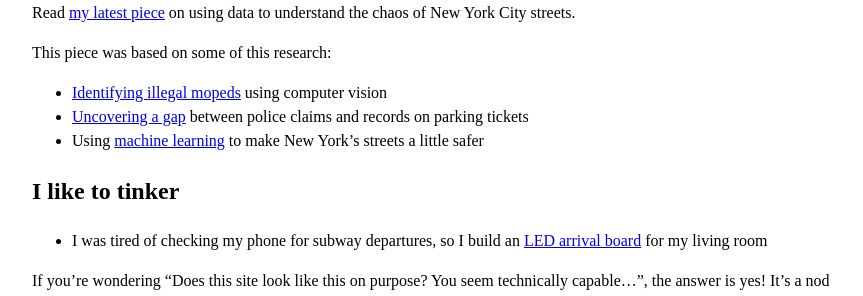
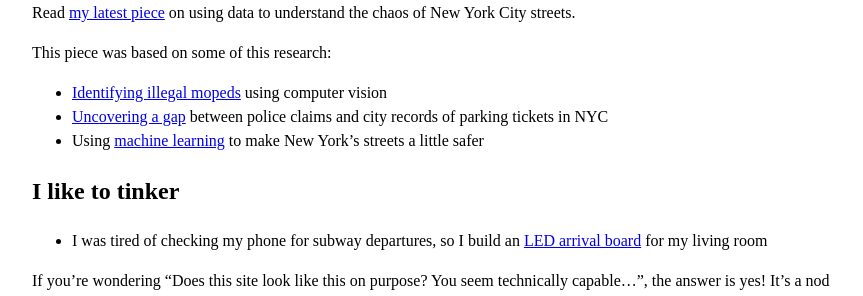
Before and after one commit to benarnav/benarnav.github.io, a Jekyll site: the page built from index.md, in a window 1280 px wide. Shown: the part 350-646 px from the top of the page, without its empty margins (208-1071 px from the left). Built offline with Jekyll 4.4.1, drawn with Linux system fonts in a browser that asks for light colours.

Commit message:
update text

```diff
--- a/index.md
+++ b/index.md
@@ -14,7 +14,7 @@ Read [my latest piece](https://www.vitalcitynyc.org/articles/the-lawless-state-o
 
 This piece was based on some of this research:
 * [Identifying illegal mopeds](https://benjaminarnav.com/moped_detector/) using computer vision
-* [Uncovering a gap](https://benjaminarnav.com/nyc_311/) between police claims and records on parking tickets
+* [Uncovering a gap](https://benjaminarnav.com/nyc_311/) between police claims and city records of parking tickets in NYC
 * Using [machine learning](https://benjaminarnav.com/nyc_trafficML/) to make New York's streets a little safer
 
 ## I like to tinker
```
